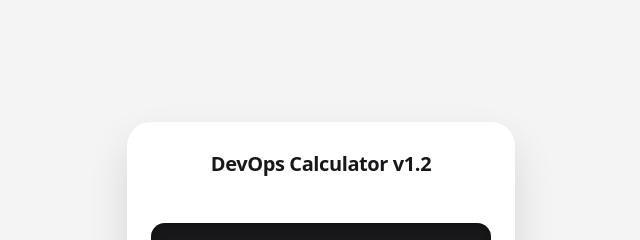
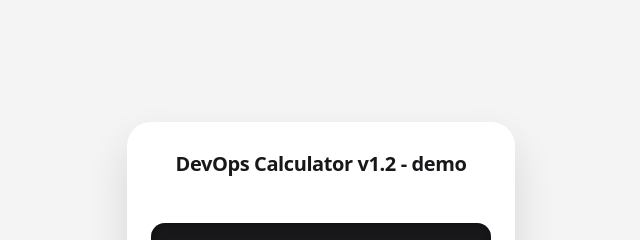
Before and after one commit to iJegorov/devops-calculator, a Next.js app: page / in a window 1280 px wide. Shown: the top 240 px of the page, without its empty margins (319-959 px from the left). Built offline with nearby package versions, Linux system fonts and the light colour scheme.

Commit message:
Demonstration

```diff
--- a/app/page.tsx
+++ b/app/page.tsx
@@ -226,7 +226,7 @@ export default function Home() {
   return (
     <main className={styles.container}>
       <div className={styles.calculator}>
-        <h1>DevOps Calculator v1.2</h1>
+        <h1>DevOps Calculator v1.2 - demo</h1>
 
         {/* Expression line (shows the pressed commands) */}
         <div className={styles.expression} aria-live="polite">
```
